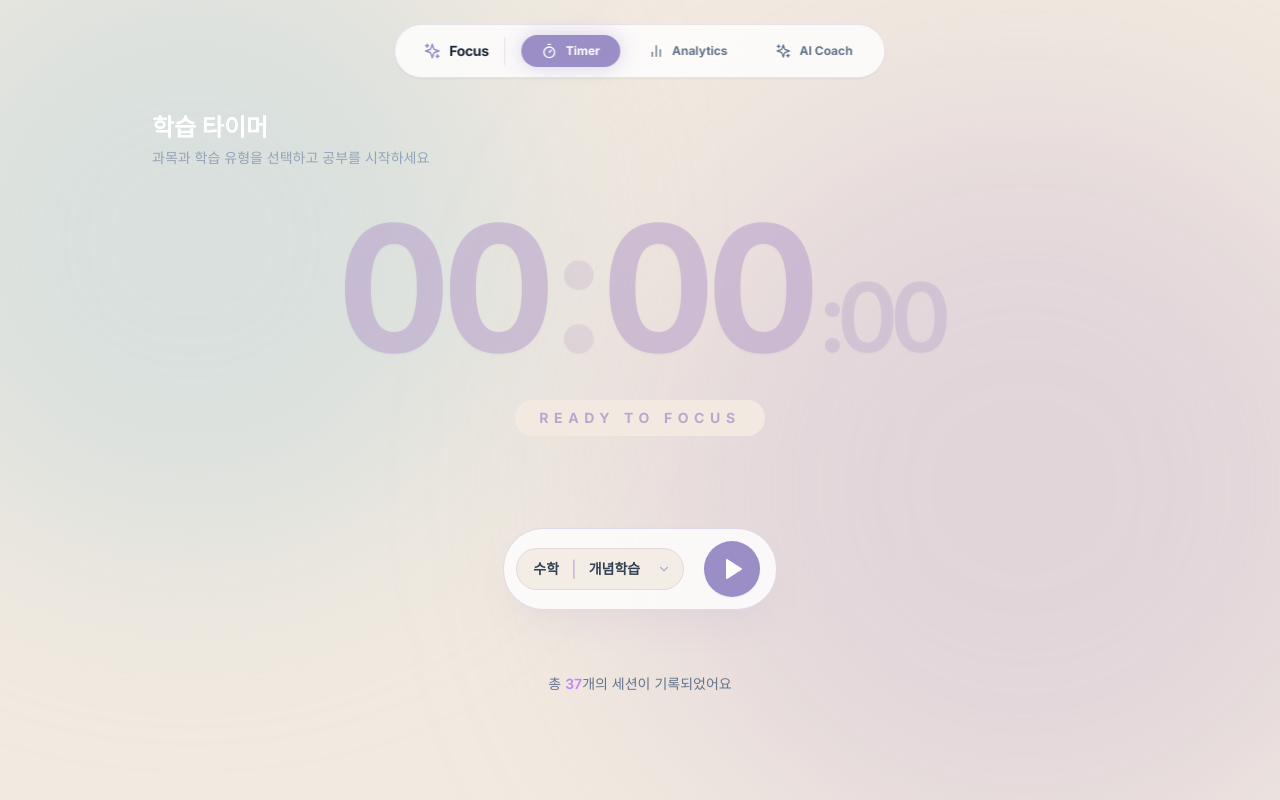
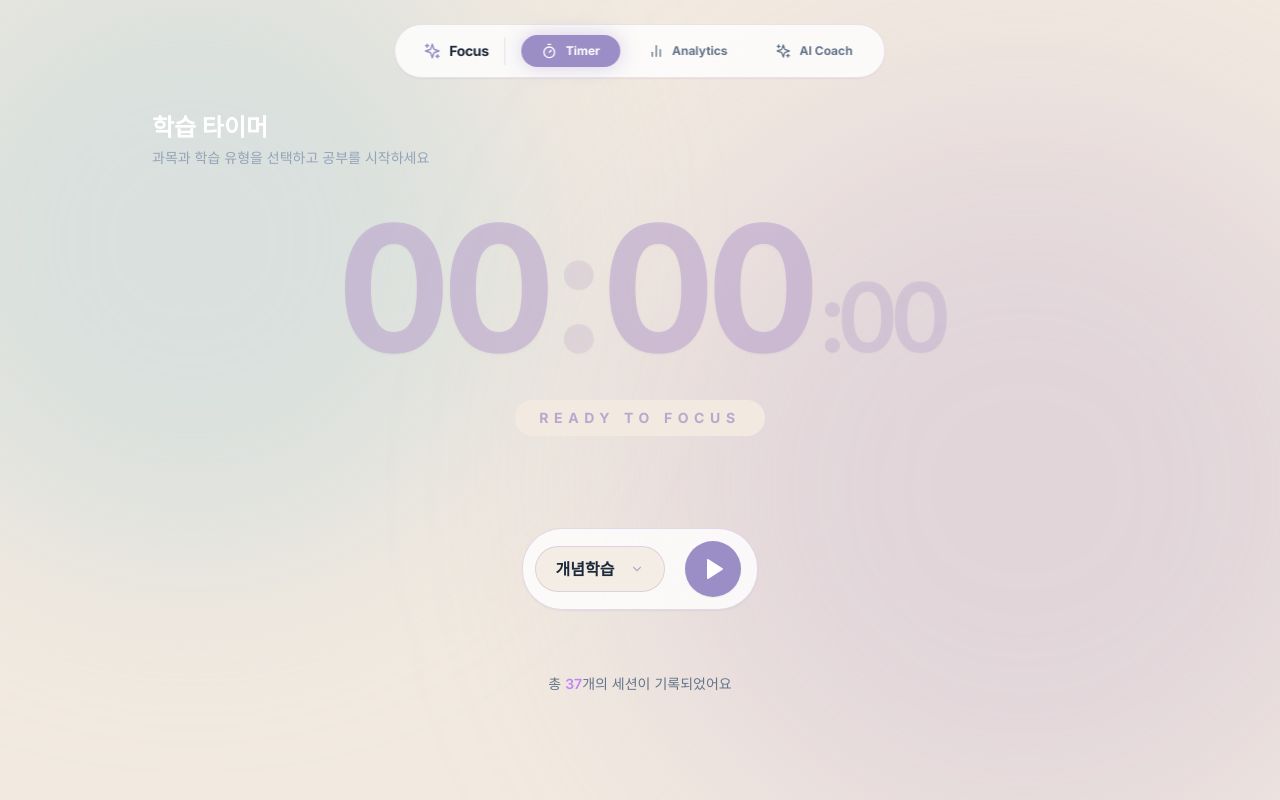
Before and after one commit to FocusMate-Coach/focusmate, a React (Vite) app: page / in a window 1280 px wide. Built offline with nearby package versions, Linux system fonts and the light colour scheme.

Commit message:
feat : 과목 선택 삭제 및 금일 공부량 추가

```diff
--- a/src/components/Timer/Timer.tsx
+++ b/src/components/Timer/Timer.tsx
@@ -1,21 +1,34 @@
 // src/components/Timer/Timer.tsx
-import { useState } from 'react';
-import { Play, Pause, Square, Target, ChevronDown } from 'lucide-react';
+import { useState, useRef, useEffect } from 'react';
+import { Play, Pause, Square, Target, ChevronDown, Check } from 'lucide-react';
 import { useTimer } from '../../hooks/useTimer';
 import FocusRating from '../FocusRating/FocusRating';
-import type { Subject, StudyType, StudySession } from '../../types';
+import type { StudyType, StudySession } from '../../types';
 
-const SUBJECTS: Subject[] = ['국어', '영어', '수학', '과학', '사회', '기타'];
-const STUDY_TYPES: StudyType[] = ['개념학습', '문제풀이', '복습', '인강시청', '오답노트'];
+// 💡 [수정] '기타' 항목이 배열 맨 끝에 추가되었습니다.
+const STUDY_TYPES = ['개념학습', '문제풀이', '복습', '인강시청', '오답노트', '기타'] as StudyType[];
 
 interface TimerProps {
   onSessionSaved: (session: StudySession) => void;
 }
 
 export default function Timer({ onSessionSaved }: TimerProps) {
-  const { status, elapsed, subject, studyType, startTime, setSubject, setStudyType, start, pause, resume, stop, reset } = useTimer();
+  const { status, elapsed, subject, studyType, startTime, setStudyType, start, pause, resume, stop, reset } = useTimer();
   const [showRating, setShowRating] = useState(false);
   const [pendingSession, setPendingSession] = useState<Omit<StudySession, 'focusScore'> | null>(null);
+
+  const [isMenuOpen, setIsMenuOpen] = useState(false);
+  const menuRef = useRef<HTMLDivElement>(null);
+
+  useEffect(() => {
+    function handleClickOutside(event: MouseEvent) {
+      if (menuRef.current && !menuRef.current.contains(event.target as Node)) {
+        setIsMenuOpen(false);
+      }
+    }
+    document.addEventListener('mousedown', handleClickOutside);
+    return () => document.removeEventListener('mousedown', handleClickOutside);
+  }, []);
 
   const formatTime = (totalSeconds: number) => {
     const h = Math.floor(totalSeconds / 3600);
@@ -38,7 +51,10 @@
       startTime,
       endTime: `${String(now.getHours()).padStart(2, '0')}:${String(now.getMinutes()).padStart(2, '0')}`,
       hour: parseInt(startTime.split(':')[0], 10) || 0,
-      subject, studyType, duration: elapsed, createdAt: Date.now(),
+      subject: subject || '기타',
+      studyType,
+      duration: elapsed,
+      createdAt: Date.now(),
     });
     setShowRating(true);
   };
@@ -56,13 +72,13 @@
   const isActive = status === 'running';
 
   return (
-    <div className="flex flex-col items-center justify-center w-full h-full min-h-[400px] animate-fade-in-up">
+    <div className="flex flex-col items-center justify-center w-full h-full min-h-[400px] animate-fade-in-up selection:bg-[#BDA6CE]/20">
 
       <div className="flex-1"></div>
 
-      {/* 2. 중앙: 딥 퍼플 색상의 반응형 타이머 텍스트 */}
+      {/* 중앙: 타이머 텍스트 */}
       <div className="flex flex-col items-center justify-center w-full z-10 px-4">
-        <div className={`text-[18vw] sm:text-8xl md:text-[9rem] lg:text-[11rem] font-black leading-none tracking-tighter tabular-nums transition-colors duration-1000 drop-shadow-sm flex items-baseline justify-center ${isActive ? 'text-palette-3' : 'text-palette-2/60'}`}>
+        <div className={`text-[18vw] sm:text-8xl md:text-[9rem] lg:text-[11rem] font-black leading-none tracking-tighter tabular-nums transition-colors duration-1000 drop-shadow-sm flex items-baseline justify-center ${isActive ? 'text-[#9B8EC7]' : 'text-[#BDA6CE]/60'}`}>
           <span>{time.h}</span>
           <span className={`mx-1 sm:mx-2 ${isActive ? 'opacity-50 animate-pulse' : 'opacity-40'}`}>:</span>
           <span>{time.m}</span>
@@ -71,14 +87,14 @@
           </span>
         </div>
 
-        <p className={`mt-6 tracking-[0.3em] sm:tracking-[0.4em] text-[10px] sm:text-sm uppercase font-extrabold transition-colors duration-1000 px-6 py-2 rounded-full ${isActive ? 'bg-palette-2/20 text-palette-3' : 'bg-palette-0 text-palette-2'}`}>
+        <p className={`mt-6 tracking-[0.3em] sm:tracking-[0.4em] text-[10px] sm:text-sm uppercase font-extrabold transition-colors duration-1000 px-6 py-2 rounded-full ${isActive ? 'bg-[#BDA6CE]/20 text-[#9B8EC7]' : 'bg-[#F2EAE0] text-[#BDA6CE]'}`}>
           {status === 'running' ? 'Deep Work in Progress' : 'Ready to Focus'}
         </p>
       </div>
 
-      {/* 3. 하단 여백 및 독(Dock) 래퍼 */}
+      {/* 하단 독(Dock) 래퍼 */}
       <div className="flex-1 flex flex-col justify-end items-center w-full mt-10 sm:mt-16 pb-8 z-40">
-        <div className="flex flex-col items-center gap-3">
+        <div className="flex flex-col items-center gap-3 relative">
 
           <div className="h-4">
             {status === 'running' && elapsed < 5 && (
@@ -89,29 +105,47 @@
           </div>
 
           {/* 독(Dock) 컨테이너 */}
-          <div className="bg-white/80 backdrop-blur-xl border border-palette-2/40 rounded-[2rem] sm:rounded-[2.5rem] p-2.5 sm:p-3 flex flex-wrap sm:flex-nowrap items-center justify-center gap-3 sm:gap-4 shadow-soft transition-all duration-500 hover:shadow-lg hover:bg-white max-w-[95vw]">
+          <div className="bg-white/80 backdrop-blur-xl border border-[#BDA6CE]/40 rounded-[2rem] sm:rounded-[2.5rem] p-2.5 sm:p-3 flex items-center justify-center gap-3 sm:gap-4 shadow-sm transition-all duration-500 hover:shadow-md hover:bg-white max-w-[95vw]">
 
-            {/* 설정: 과목 및 유형 (크림색 배경) */}
-            <div className="flex items-center bg-palette-0/80 rounded-[1.5rem] sm:rounded-[2rem] p-2 pl-3 sm:pl-4 pr-2 sm:pr-3 border border-palette-2/30 gap-2 sm:gap-3">
-              <Target size={16} className="text-palette-3 hidden xs:block" />
-              <select
-                value={subject || ''}
-                onChange={(e) => setSubject(e.target.value as Subject)}
+            {/* 커스텀 드롭다운 트리거 버튼 */}
+            <div className="relative" ref={menuRef}>
+              <button
+                onClick={() => status === 'idle' && setIsMenuOpen(!isMenuOpen)}
                 disabled={status !== 'idle'}
-                className="bg-transparent text-slate-700 text-xs sm:text-sm font-bold focus:outline-none appearance-none cursor-pointer max-w-[70px] sm:max-w-none text-center sm:text-left disabled:opacity-50"
+                className={`flex items-center bg-[#F2EAE0]/80 rounded-[1.5rem] sm:rounded-[2rem] p-2.5 px-4 sm:px-5 border transition-all duration-300 gap-2 sm:gap-3 ${status === 'idle' ? 'border-[#BDA6CE]/40 hover:bg-[#F2EAE0]' : 'border-transparent opacity-60'}`}
               >
-                {SUBJECTS.map((s) => <option key={s} value={s} className="bg-white">{s}</option>)}
-              </select>
-              <span className="text-palette-2">|</span>
-              <select
-                value={studyType || ''}
-                onChange={(e) => setStudyType(e.target.value as StudyType)}
-                disabled={status !== 'idle'}
-                className="bg-transparent text-slate-700 text-xs sm:text-sm font-bold focus:outline-none appearance-none cursor-pointer max-w-[80px] sm:max-w-none text-center sm:text-left disabled:opacity-50"
-              >
-                {STUDY_TYPES.map((t) => <option key={t} value={t} className="bg-white">{t}</option>)}
-              </select>
-              <ChevronDown size={14} className="text-palette-3/70 ml-0.5 sm:ml-1" />
+                <Target size={16} className="text-[#9B8EC7] hidden xs:block" />
+                <span className="text-slate-800 text-sm sm:text-base font-extrabold">
+                  {studyType || '분류 선택'}
+                </span>
+                <ChevronDown size={14} className={`transition-transform duration-300 ml-0.5 sm:ml-1 ${isMenuOpen ? 'rotate-180' : ''} ${status === 'idle' ? 'text-[#9B8EC7]/70' : 'text-slate-400'}`} />
+              </button>
+
+              {/* 커스텀 드롭다운 메뉴 */}
+              {isMenuOpen && status === 'idle' && (
+                <div className="absolute bottom-[calc(100%+10px)] left-0 w-full min-w-[140px] bg-white/90 backdrop-blur-xl border border-[#BDA6CE]/30 rounded-3xl p-3 shadow-2xl z-[100] animate-fade-in-down origin-bottom">
+                  <p className="text-[11px] font-bold text-slate-400 px-3 pb-2 tracking-widest uppercase">학습 목표</p>
+                  <div className="flex flex-col gap-1.5">
+                    {STUDY_TYPES.map((t) => (
+                      <button
+                        key={t}
+                        onClick={() => {
+                          setStudyType(t);
+                          setIsMenuOpen(false);
+                        }}
+                        className={`group flex items-center justify-between gap-3 w-full p-3 px-4 rounded-xl text-sm transition-colors duration-200 ${
+                          studyType === t
+                            ? 'bg-[#9B8EC7] text-white font-black'
+                            : 'text-slate-700 font-bold hover:bg-[#BDA6CE]/20 hover:text-[#9B8EC7]'
+                        }`}
+                      >
+                        <span>{t}</span>
+                        {studyType === t && <Check size={16} className="text-white shrink-0" />}
+                      </button>
+                    ))}
+                  </div>
+                </div>
+              )}
             </div>
 
             {/* 메인 컨트롤 버튼들 */}
@@ -120,8 +154,8 @@
                 onClick={status === 'idle' ? start : (isActive ? pause : resume)}
                 className={`w-12 h-12 sm:w-14 sm:h-14 rounded-full flex items-center justify-center transition-all duration-300 active:scale-90 shadow-sm ${
                   isActive
-                  ? 'bg-palette-1/30 text-palette-3 border border-palette-1/50 hover:bg-palette-1/50'
-                  : 'bg-palette-3 text-white hover:scale-105 shadow-[0_0_20px_rgba(155,142,199,0.4)] hover:bg-[#8A7CB3]'
+                  ? 'bg-[#B4D3D9]/30 text-[#9B8EC7] border border-[#B4D3D9]/50 hover:bg-[#B4D3D9]/50'
+                  : 'bg-[#9B8EC7] text-white hover:scale-105 shadow-[0_0_20px_rgba(155,142,199,0.4)] hover:bg-[#8A7CB3]'
                 }`}
               >
                 {isActive ? <Pause size={20} className="sm:w-6 sm:h-6" fill="currentColor" /> : <Play size={20} className="ml-1 sm:w-6 sm:h-6" fill="currentColor" />}
@@ -138,7 +172,7 @@
       </div>
 
       {showRating && (
-        <FocusRating subject={subject} studyType={studyType} duration={elapsed} onSave={handleRatingSave} onCancel={handleRatingCancel} />
+        <FocusRating subject={subject || '기타'} studyType={studyType} duration={elapsed} onSave={handleRatingSave} onCancel={handleRatingCancel} />
       )}
     </div>
   );
```
Also changed, not shown: src/components/Dashboard/Dashboard.tsx (+38 -7 lines).
